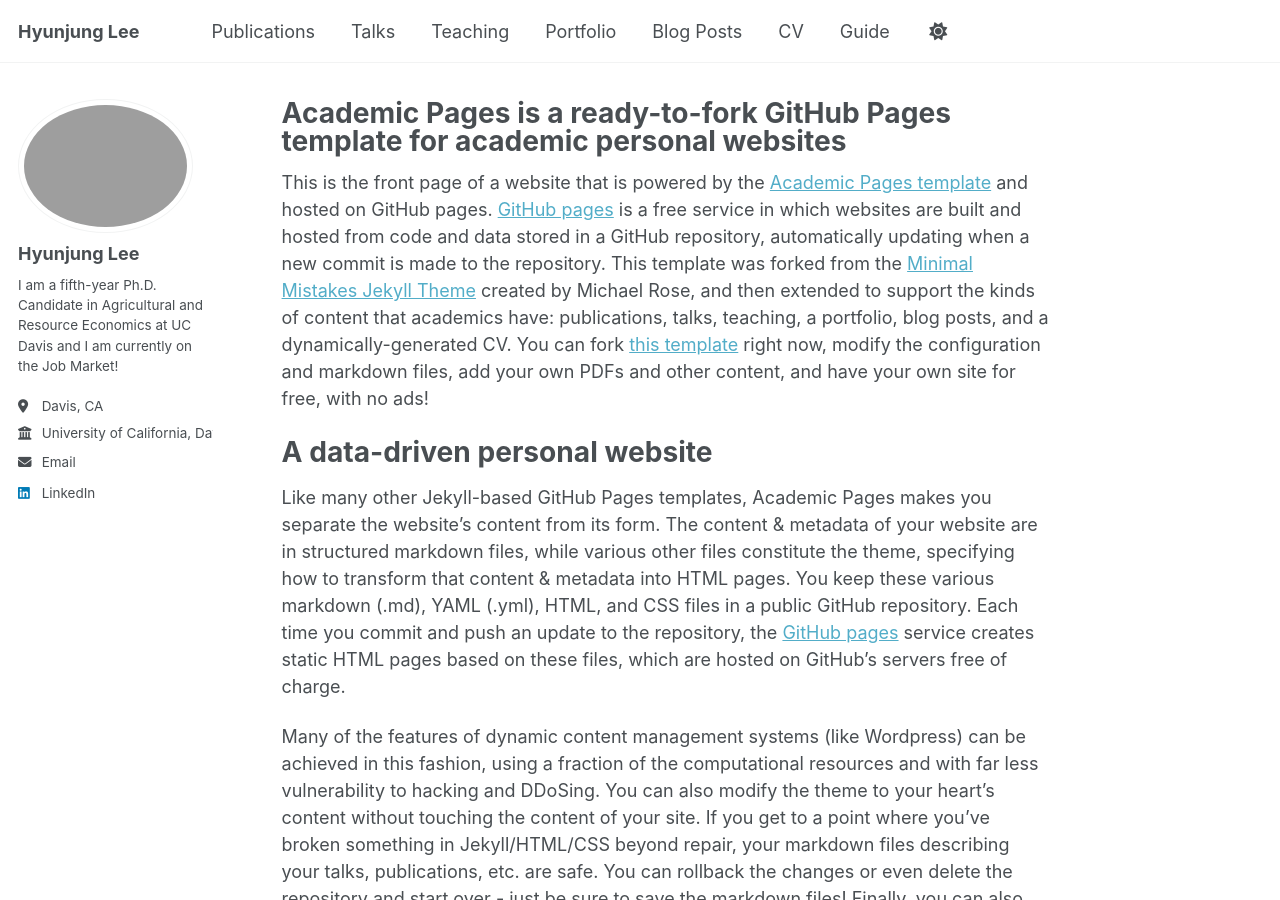
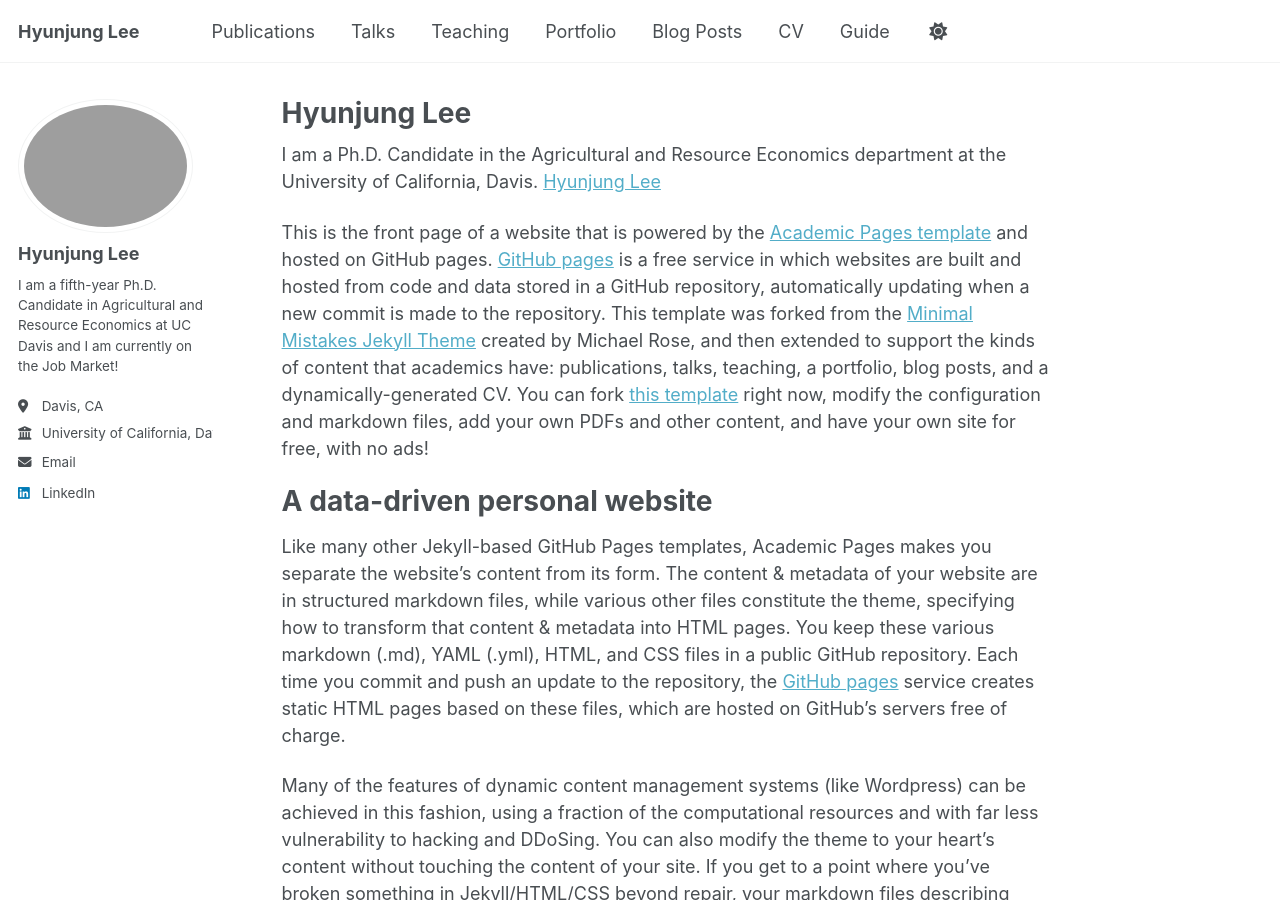
Before and after one commit to Hyunjung-agLee/hyunjung-aglee1.github.io, a Jekyll site: the page built from _pages/about.md, in a window 1280 px wide and 900 px high. Built offline with Jekyll 4.4.1, drawn with Linux system fonts in a browser that asks for light colours.

Commit message:
Update about.md

```diff
--- a/_pages/about.md
+++ b/_pages/about.md
@@ -1,11 +1,12 @@
 ---
 permalink: /
-title: "Academic Pages is a ready-to-fork GitHub Pages template for academic personal websites"
+title: "Hyunjung Lee"
 author_profile: true
 redirect_from:
   - /about/
   - /about.html
 ---
+I am a Ph.D. Candidate in the Agricultural and Resource Economics department at the University of California, Davis. [Hyunjung Lee](https://are.ucdavis.edu/people/grad-students/phd/hyun-jung-lee/)
 
 This is the front page of a website that is powered by the [Academic Pages template](https://github.com/academicpages/academicpages.github.io) and hosted on GitHub pages. [GitHub pages](https://pages.github.com) is a free service in which websites are built and hosted from code and data stored in a GitHub repository, automatically updating when a new commit is made to the repository. This template was forked from the [Minimal Mistakes Jekyll Theme](https://mmistakes.github.io/minimal-mistakes/) created by Michael Rose, and then extended to support the kinds of content that academics have: publications, talks, teaching, a portfolio, blog posts, and a dynamically-generated CV. You can fork [this template](https://github.com/academicpages/academicpages.github.io) right now, modify the configuration and markdown files, add your own PDFs and other content, and have your own site for free, with no ads!
 
```
